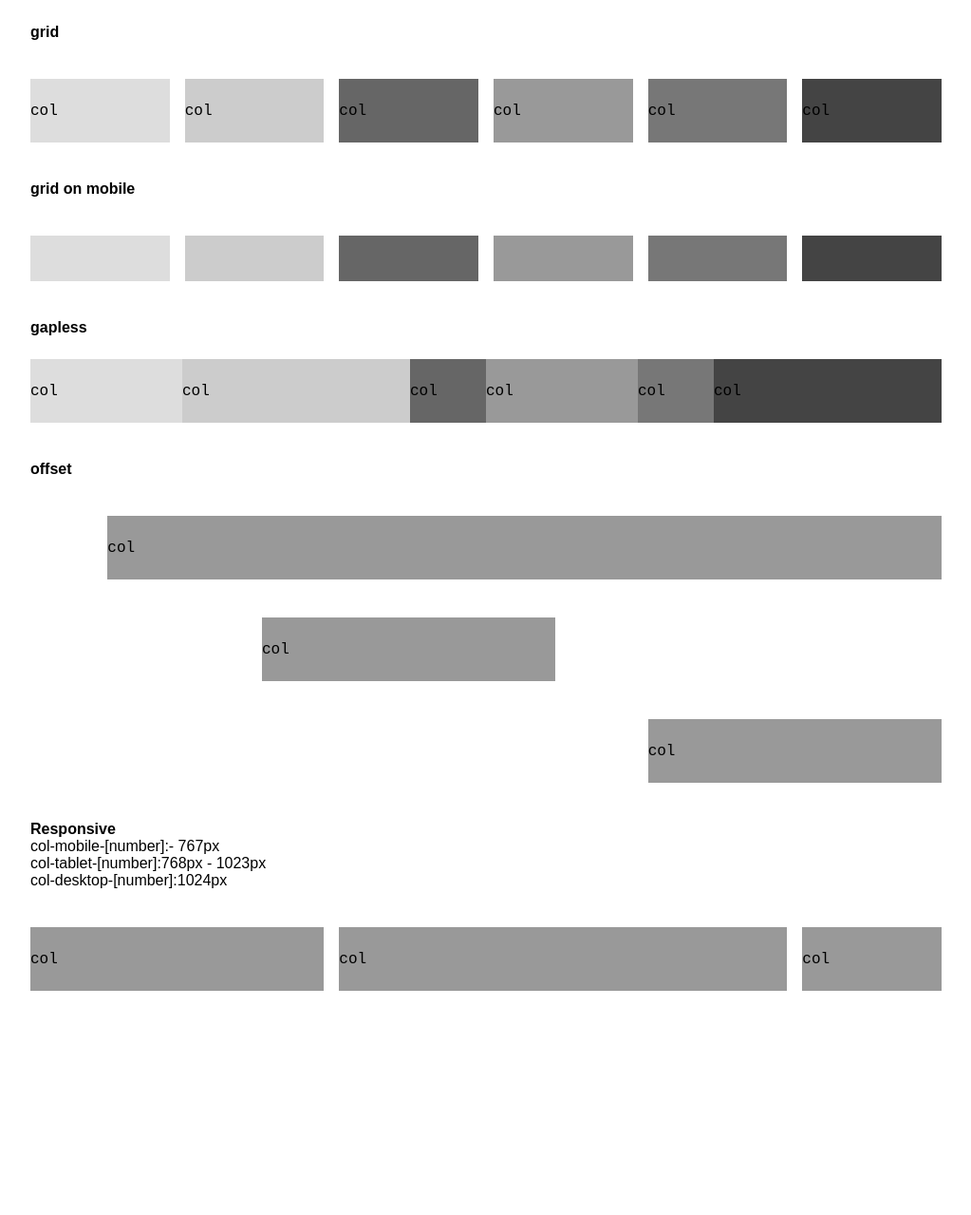
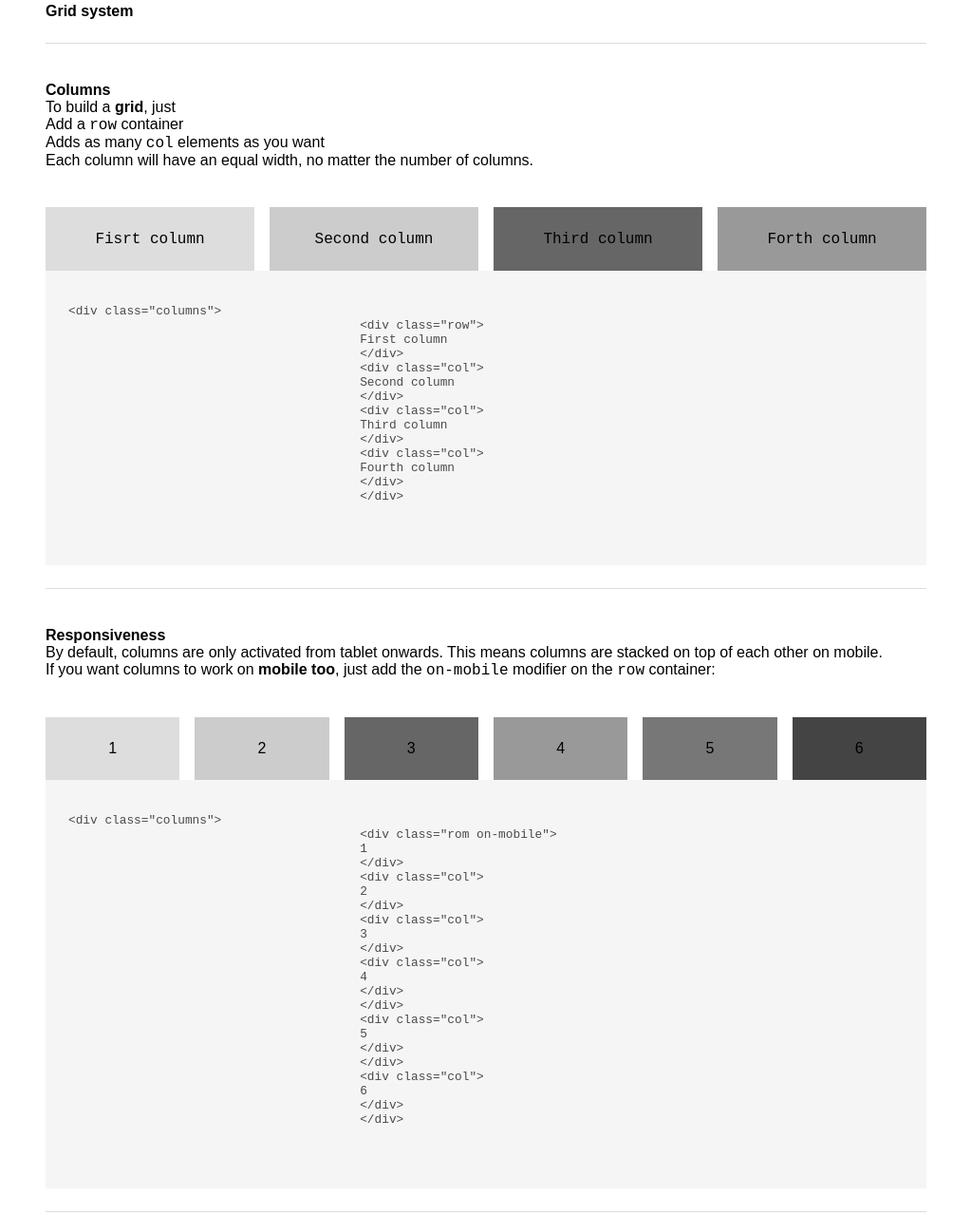
Before and after one commit to leadi/izanagi, a website: page demo/index.html in a window 1280 px wide. Shown: the part 15-1294 px from the top of the page at 95% size, without its empty margins (128-1151 px from the left). Before the commit the page ends 1058 px from the top, so only its background shows below. Drawn offline with Linux system fonts and the light colour scheme.

Commit message:
update grid system

```diff
--- a/assets/components/_grid.scss
+++ b/assets/components/_grid.scss
@@ -2,7 +2,6 @@
 $grid-column-count: 12;
 $grid-column-offset-count: $grid-column-count - 1;
 $grid-culumn-gutter: 16px;
-$viewportsizelist: -mobile, -tablet, -desktop;
 
 .row {
 	display: block;
--- /dev/null
+++ b/demo/css/style-docs.css
@@ -0,0 +1,24 @@
+hr {
+  background-color: #dbdbdb;
+  border: none;
+  display: block;
+  height: 1px;
+  margin: 1.5rem 0;
+}
+
+pre {
+  background-color: whitesmoke;
+  color: #4a4a4a;
+  font-size: 0.8em;
+  white-space: pre;
+  word-wrap: normal;
+}
+
+pre code {
+  background: none;
+  color: inherit;
+  display: block;
+  font-size: 1em;
+  overflow-x: auto;
+  padding: 1.25rem 1.5rem;
+}
--- a/demo/index.html
+++ b/demo/index.html
@@ -5,109 +5,177 @@
 	<title>Document</title>
 	<meta name="viewport" content="width=device-width, initial-scale=1" />
 	<link rel="stylesheet" type="text/css" href="css/style.css">
+	<link rel="stylesheet" type="text/css" href="css/style-docs.css">
 </head>
-<body style="max-width: 960px; margin: 0 auto; min-height: 100vh;">
+<body style="max-width: 960px; margin: 0 auto; min-height: 100vh; padding: 0 16px;">
+	<h1>Documentation</h1>
+	<h2>Grid system</h2>
+	<hr>
 	<section style="margin-top: 40px;">
-		<h2>grid</h2>
+		<h3>Columns</h3>
+		<div>
+			<p>
+				To build a <strong>grid</strong>, just
+			</p>
+			<ol>
+				<li>Add a <code>row</code> container</li>
+				<li>Adds as many <code>col</code> elements as you want</li>
+			</ol>
+			<p>
+				Each column will have an equal width, no matter the number of columns.
+			</p>
+		</div>
 		<div class="row " style="margin-top: 24px;">
 			<div class="col">
-				<p style="padding:24px 0; background-color: #ddd"><code>col</code></p>
+				<p style="text-align: center; padding:24px 0; background-color: #ddd"><code>Fisrt column</code></p>
 			</div>
 			<div class="col">
-				<p style="padding:24px 0; background-color: #ccc"><code>col</code></p>
+				<p style="text-align: center; padding:24px 0; background-color: #ccc"><code>Second column</code></p>
 			</div>
 			<div class="col">
-				<p style="padding:24px 0; background-color: #666"><code>col</code></p>
+				<p style="text-align: center; padding:24px 0; background-color: #666"><code>Third column</code></p>
 			</div>
 			<div class="col">
-				<p style="padding:24px 0; background-color: #999"><code>col</code></p>
+				<p style="text-align: center; padding:24px 0; background-color: #999"><code>Forth column</code></p>
+			</div>
+		</div>
+		<figure class="highlight">
+			<pre>
+				<code class="language-html" data-lang="html"><span class="nt">&lt;div</span> <span class="na">class=</span><span class="s">"columns"</span><span class="nt">&gt;</span>
+					<span class="nt">&lt;div</span> <span class="na">class=</span><span class="s">"row"</span><span class="nt">&gt;</span>
+					First column
+					<span class="nt">&lt;/div&gt;</span>
+					<span class="nt">&lt;div</span> <span class="na">class=</span><span class="s">"col"</span><span class="nt">&gt;</span>
+					Second column
+					<span class="nt">&lt;/div&gt;</span>
+					<span class="nt">&lt;div</span> <span class="na">class=</span><span class="s">"col"</span><span class="nt">&gt;</span>
+					Third column
+					<span class="nt">&lt;/div&gt;</span>
+					<span class="nt">&lt;div</span> <span class="na">class=</span><span class="s">"col"</span><span class="nt">&gt;</span>
+					Fourth column
+					<span class="nt">&lt;/div&gt;</span>
+					<span class="nt">&lt;/div&gt;</span>
+				</code>
+			</pre>
+		</figure>
+	</section>
+	<hr>
+	<section style="margin-top: 40px;">
+		<h3>Responsiveness</h3>
+		<div>
+			<p>
+				By default, columns are only activated from tablet onwards. This means columns are stacked on top of each other on mobile.
+			</p>
+			<p>
+				If you want columns to work on <strong>mobile too</strong>, just add the <code>on-mobile</code> modifier on the <code>row</code> container:
+			</p>
+		</div>
+		<div class="row on-mobile" style="margin-top: 24px;">
+			<div class="col">
+				<p style="text-align: center; padding:24px 0; background-color: #ddd">1</p>
 			</div>
 			<div class="col">
-				<p style="padding:24px 0; background-color: #777"><code>col</code></p>
+				<p style="text-align: center; padding:24px 0; background-color: #ccc">2</p>
 			</div>
 			<div class="col">
-				<p style="padding:24px 0; background-color: #444"><code>col</code></p>
+				<p style="text-align: center; padding:24px 0; background-color: #666">3</p>
+			</div>
+			<div class="col">
+				<p style="text-align: center; padding:24px 0; background-color: #999">4</p>
+			</div>
+			<div class="col">
+				<p style="text-align: center; padding:24px 0; background-color: #777">5</p>
+			</div>
+			<div class="col">
+				<p style="text-align: center; padding:24px 0; background-color: #444">6</p>
+			</div>
+		</div>
+		<figure class="highlight">
+			<pre>
+				<code class="language-html" data-lang="html"><span class="nt">&lt;div</span> <span class="na">class=</span><span class="s">"columns"</span><span class="nt">&gt;</span>
+					<span class="nt">&lt;div</span> <span class="na">class=</span><span class="s">"rom on-mobile"</span><span class="nt">&gt;</span>
+					1
+					<span class="nt">&lt;/div&gt;</span>
+					<span class="nt">&lt;div</span> <span class="na">class=</span><span class="s">"col"</span><span class="nt">&gt;</span>
+					2
+					<span class="nt">&lt;/div&gt;</span>
+					<span class="nt">&lt;div</span> <span class="na">class=</span><span class="s">"col"</span><span class="nt">&gt;</span>
+					3
+					<span class="nt">&lt;/div&gt;</span>
+					<span class="nt">&lt;div</span> <span class="na">class=</span><span class="s">"col"</span><span class="nt">&gt;</span>
+					4
+					<span class="nt">&lt;/div&gt;</span>
+					<span class="nt">&lt;/div&gt;</span>
+					<span class="nt">&lt;div</span> <span class="na">class=</span><span class="s">"col"</span><span class="nt">&gt;</span>
+					5
+					<span class="nt">&lt;/div&gt;</span>
+					<span class="nt">&lt;/div&gt;</span>
+					<span class="nt">&lt;div</span> <span class="na">class=</span><span class="s">"col"</span><span class="nt">&gt;</span>
+					6
+					<span class="nt">&lt;/div&gt;</span>
+					<span class="nt">&lt;/div&gt;</span>
+				</code>
+			</pre>
+		</figure>
+	</section>
+	<hr>
+	<section style="margin-top: 40px;">
+		<h3>gapless</h3>
+		<div class="row row-gapless" style="margin-top: 24px;">
+			<div class="col-2">
+				<p style="text-align: center; padding:24px 0; background-color: #ddd"><code>col</code></p>
+			</div>
+			<div class="col-3">
+				<p style="text-align: center; padding:24px 0; background-color: #ccc"><code>col</code></p>
+			</div>
+			<div class="col-1">
+				<p style="text-align: center; padding:24px 0; background-color: #666"><code>col</code></p>
+			</div>
+			<div class="col-2">
+				<p style="text-align: center; padding:24px 0; background-color: #999"><code>col</code></p>
+			</div>
+			<div class="col-1">
+				<p style="text-align: center; padding:24px 0; background-color: #777"><code>col</code></p>
+			</div>
+			<div class="col-3">
+				<p style="text-align: center; padding:24px 0; background-color: #444"><code>col</code></p>
 			</div>
 		</div>
 	</section>
+	<hr>
 	<section style="margin-top: 40px;">
-		<h2>grid on mobile</h2>
-		<div class="row on-mobile" style="margin-top: 24px;">
-			<div class="col">
-				<p style="padding:24px 0; background-color: #ddd"></p>
-			</div>
-			<div class="col">
-				<p style="padding:24px 0; background-color: #ccc"></p>
-			</div>
-			<div class="col">
-				<p style="padding:24px 0; background-color: #666"></p>
-			</div>
-			<div class="col">
-				<p style="padding:24px 0; background-color: #999"></p>
-			</div>
-			<div class="col">
-				<p style="padding:24px 0; background-color: #777"></p>
-			</div>
-			<div class="col">
-				<p style="padding:24px 0; background-color: #444"></p>
-			</div>
-		</div>
-	</section>
-	<section style="margin-top: 40px;">
-		<h2>gapless</h2>
-		<div class="row row-gapless" style="margin-top: 24px;">
-			<div class="col-2">
-				<p style="padding:24px 0; background-color: #ddd"><code>col</code></p>
-			</div>
-			<div class="col-3">
-				<p style="padding:24px 0; background-color: #ccc"><code>col</code></p>
-			</div>
-			<div class="col-1">
-				<p style="padding:24px 0; background-color: #666"><code>col</code></p>
-			</div>
-			<div class="col-2">
-				<p style="padding:24px 0; background-color: #999"><code>col</code></p>
-			</div>
-			<div class="col-1">
-				<p style="padding:24px 0; background-color: #777"><code>col</code></p>
-			</div>
-			<div class="col-3">
-				<p style="padding:24px 0; background-color: #444"><code>col</code></p>
-			</div>
-		</div>
-	</section>
-	<section style="margin-top: 40px;">
-		<h2>offset</h2>
+		<h3>offset</h3>
 		<div class="row on-mobile" style="margin-top: 24px;">
 			<div class="col-11 col-offset-1">
-				<p style="padding:24px 0; background-color: #999"><code>col</code></p>
+				<p style="text-align: center; padding:24px 0; background-color: #999"><code>col-11 & col-offset-1</code></p>
 			</div>
 		</div>
 		<div class="row on-mobile" style="margin-top: 24px;">
 			<div class="col-4 col-offset-3">
-				<p style="padding:24px 0; background-color: #999"><code>col</code></p>
+				<p style="text-align: center; padding:24px 0; background-color: #999"><code>col-4 & col-offset-3</code></p>
 			</div>
 		</div>
 		<div class="row on-mobile" style="margin-top: 24px;">
 			<div class="col-4 col-offset-8">
-				<p style="padding:24px 0; background-color: #999"><code>col</code></p>
+				<p style="text-align: center; padding:24px 0; background-color: #999"><code>col-4 & col-offset-8</code></p>
 			</div>
 		</div>
 	</section>
+	<hr>
 	<section style="margin-top: 40px;">
-		<h2>Responsive</h2>
+		<h3>Breakpoints</h3>
 		<p>col-mobile-[number]:- 767px</p>
 		<p>col-tablet-[number]:768px - 1023px</p>
 		<p>col-desktop-[number]:1024px</p>
 		<div class="row" style="margin-top: 24px;">
 			<div class="col-desktop-4 col-tablet-12">
-				<p style="padding:24px 0; background-color: #999"><code>col</code></p>
+				<p style="text-align: center; padding:24px 0; background-color: #999"><code>col-desktop-4</code><br><code>col-tablet-12</code></p>
 			</div>
 			<div class="col-desktop-6 col-tablet-9">
-				<p style="padding:24px 0; background-color: #999"><code>col</code></p>
+				<p style="text-align: center; padding:24px 0; background-color: #999"><code>col-desktop-6</code><br><code>col-tablet-9</code></p>
 			</div>
 			<div class="col-desktop-2 col-tablet-3">
-				<p style="padding:24px 0; background-color: #999"><code>col</code></p>
+				<p style="text-align: center; padding:24px 0; background-color: #999"><code>col-desktop-2</code><br><code>col-tablet-3</code></p>
 			</div>
 		</div>
 	</section>
```
